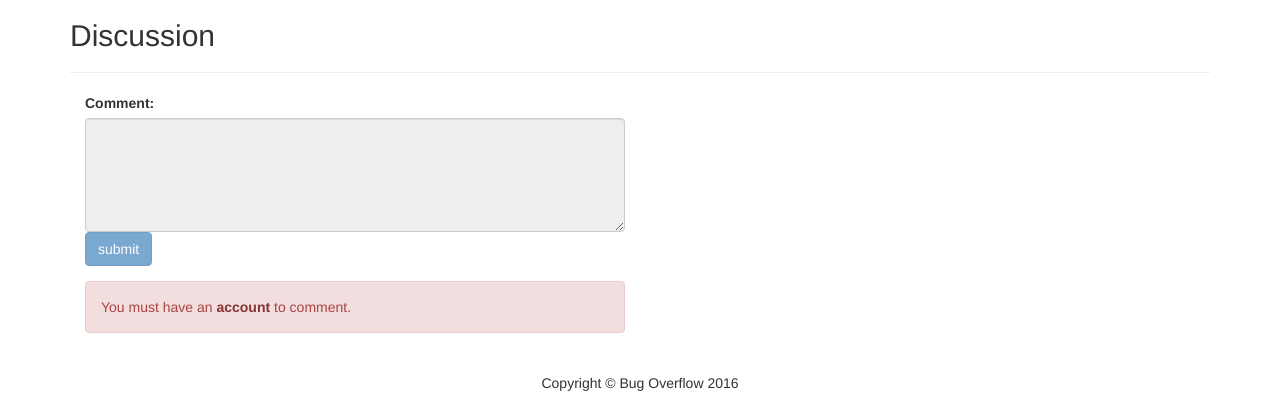
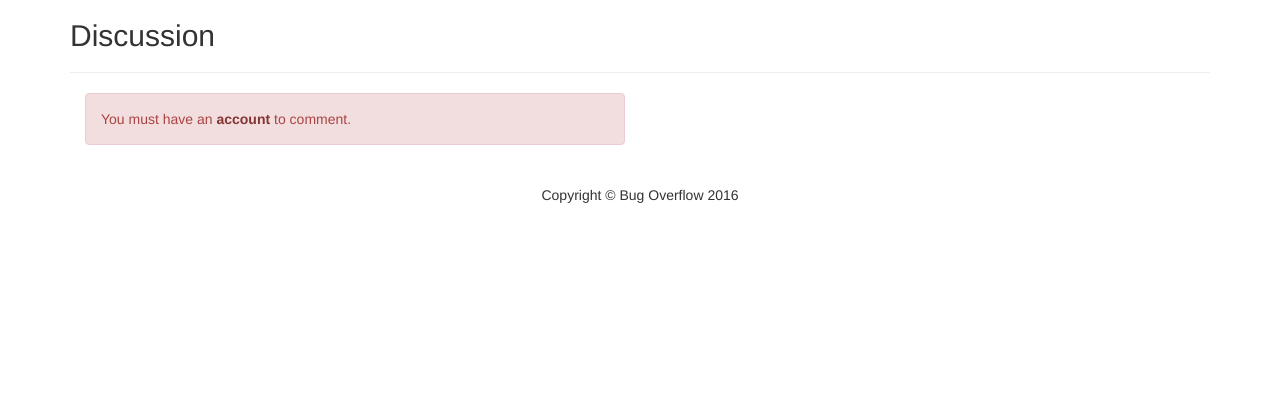
Before and after one commit to ITMT-430/team-1-bugoverflow, a Flask app: template flask/templates/bug.html in a window 1280 px wide. Shown: the part 773-1176 px from the top of the page. After the commit the page ends 976 px from the top, so only its background shows below. Run offline with Flask 2, Linux system fonts and the light colour scheme; the template is opened without the code that fills it, so the values that code supplies are empty; parts of the project's set-up code (start-up, migrations or seed data) failed here and were passed over; some libraries are stand-ins or nearby versions.

Commit message:
comments

```diff
--- a/flask/templates/bug.html
+++ b/flask/templates/bug.html
@@ -25,7 +25,7 @@
                             <tr>
                                 <td class="postcell">
                                     <div>
-                                    <!-- Uploaded IMage -->
+                                    <!-- Uploaded Image -->
                                         <div class="post-image">
                                             <img src="{{url_for('static', filename=bug_image)}}" alt="">
                                             {% if thread.image.geoloc %}
@@ -76,17 +76,13 @@
                         <div id="comments-form">
                         {% if not session.logged_in %}
                         <!-- CHECKS IF LOGGED IN, IF NOT THEN DISABLE COMMENTING -->
-                        <form action="" method="post">
-                            <div class="form-group">
-                                <label for="cbody">Comment:</label>
-                                <textarea class="form-control" rows="5" name="cbody" id="cbody" method="post" disabled></textarea>
-                                <button type="submit" class="btn btn-primary" id="submit-comment" disabled>submit</button>
-                            </div>
+                            <!-- Alert if not logged in -->
                             <div class="alert alert-danger" role="alert">
                                 You must have an <a href="{{url_for( 'signup')}}" class="alert-link">account</a> to comment.
                             </div>
-                        </form>
+
                         {% else %}
+                        <!-- commenting form -->
                         <form action="{{url_for('postcomment', path=thread.image.imagename)}}" method="post">
                             <div class="form-group">
                                 <label for="cbody">Comment:</label>
@@ -95,18 +91,23 @@
                             </div>
                         </form>
                         {% endif %}
+                        <!-- comments displayed here, nested -->
                             <div id="comments">
                             {% for c in thread.comments%}
                                 <ul class="media-list">
                                     <li class="media">
+                                    <!-- commentors icon -->
                                         <a class="pull-left" href="#">
                                             <img class="media-object" src="http://placehold.it/64x64" alt="Generic placeholder image">
                                         </a>
                                         <div class="media-body">
+                                        <!-- commentors name -->
                                             <h4 class="media-heading">{{c.user.username}}</h4>
                                             {{c.body}}
+                                            <!-- comment reply button -->
                                             <p><a href="#">Reply</a></p>
                                             {% for c2 in c.children recursive%}
+                                            <!-- nested comment -->
                                             <div class="media">
                                                 <a class="pull-left" href="#">
                                                     <img class="media-object" src="http://placehold.it/64x64" alt="Generic placeholder image">
```
